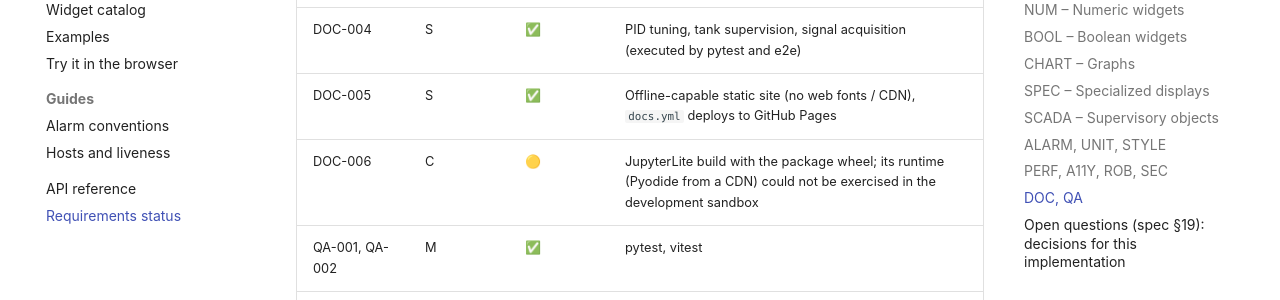
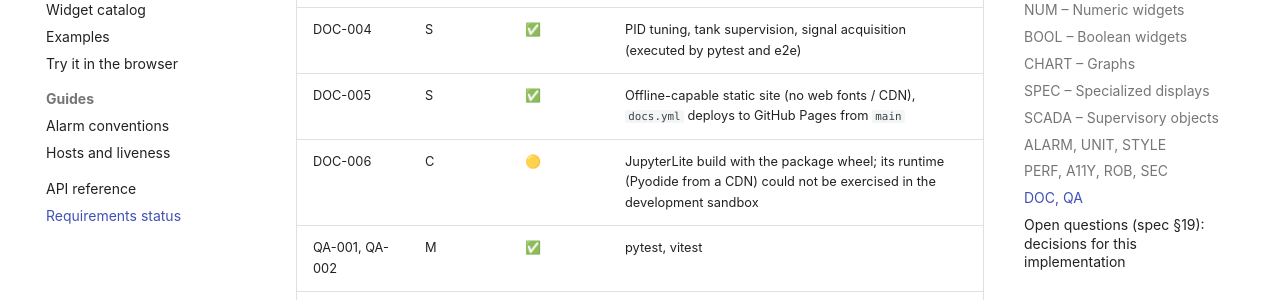
Before and after one commit to AnywidgetInstruments/anywidget-instruments-industrial, an MkDocs documentation site: the page built from docs/requirements-status.md, in a window 1280 px wide and 900 px high, scrolled down 5441 px. Shown: the part 152-452 px from the top of the window. Built offline with MkDocs 1.6.1 and Material for MkDocs 9.7.7, drawn with Linux system fonts in a browser that asks for light colours; comment, search, counter and statistics services are not loaded.

Commit message:
Deploy the documentation to GitHub Pages from main
- Drop the DEPLOY_DOCS repository variable gate (DOC-005).
- Publish on pushes to main: the default branch is not main yet, so
  the job no longer depends on it.

Assisted-by: AI

```diff
--- a/docs/requirements-status.md
+++ b/docs/requirements-status.md
@@ -108,7 +108,7 @@ JupyterLab / Notebook 7 / marimo (`e2e/`).
 | DOC-002 | M | ✅ | Gallery notebook |
 | DOC-003 | M | ⬜ | Mapping table to a third-party product: removed on request |
 | DOC-004 | S | ✅ | PID tuning, tank supervision, signal acquisition (executed by pytest and e2e) |
-| DOC-005 | S | ✅ | Offline-capable static site (no web fonts / CDN), `docs.yml` deploys to GitHub Pages |
+| DOC-005 | S | ✅ | Offline-capable static site (no web fonts / CDN), `docs.yml` deploys to GitHub Pages from `main` |
 | DOC-006 | C | 🟡 | JupyterLite build with the package wheel; its runtime (Pyodide from a CDN) could not be exercised in the development sandbox |
 | QA-001, QA-002 | M | ✅ | pytest, vitest |
 | QA-003 | M | ✅ | e2e JupyterLab (every widget, both directions), marimo, Notebook 7 |
```
Also changed, not shown: 1 other file.
